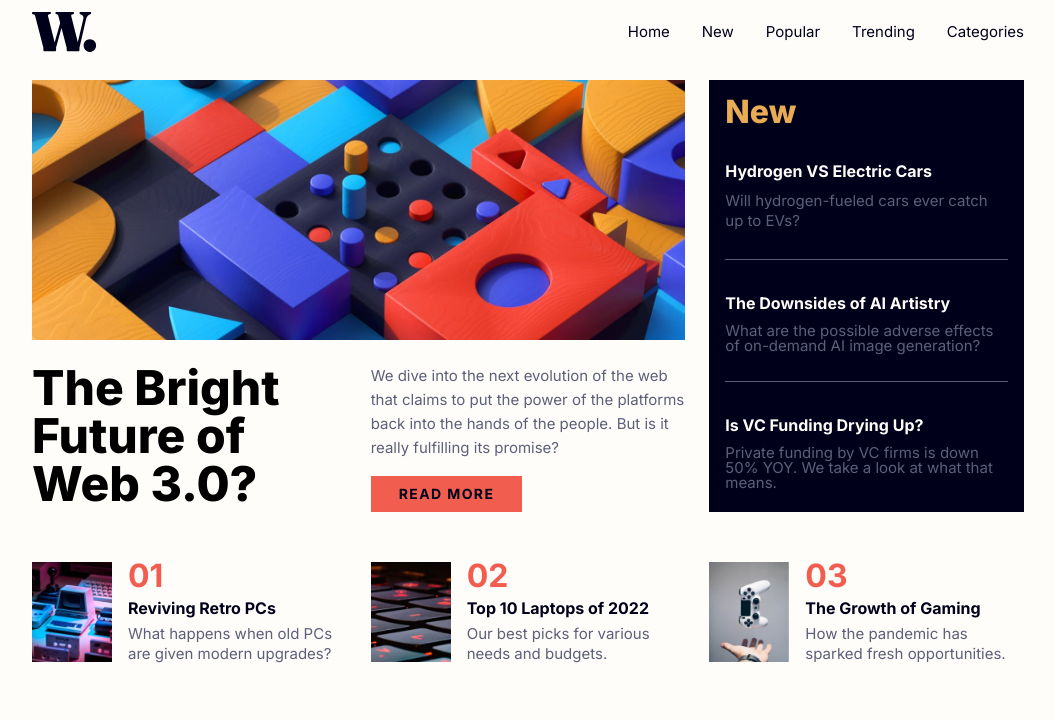
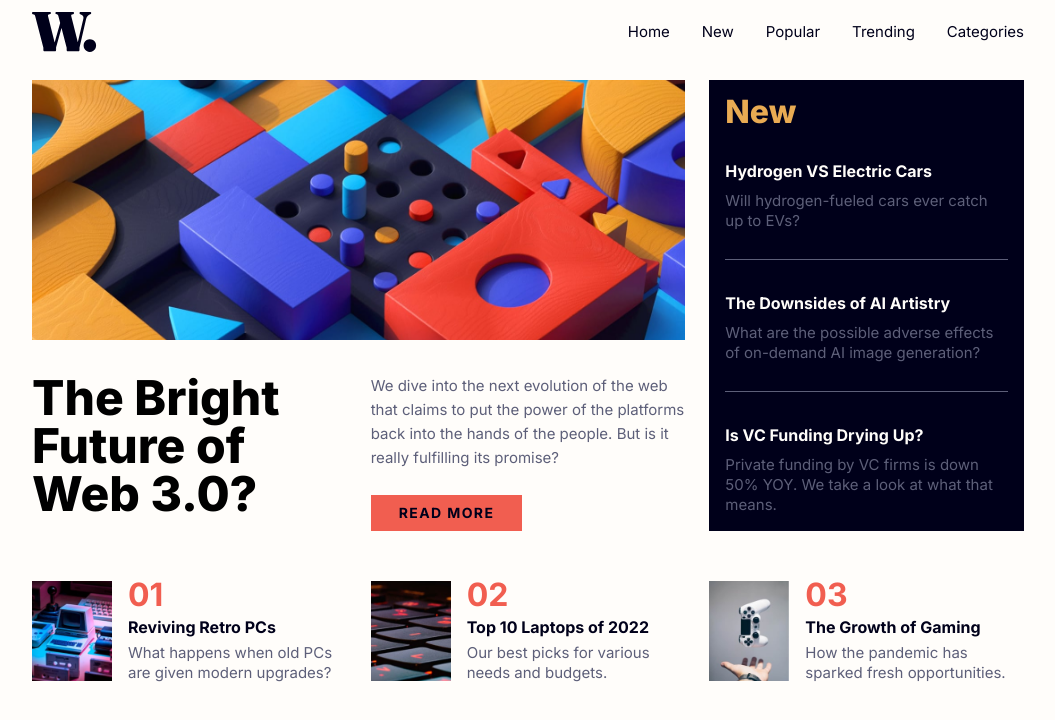
Before and after one commit to Randafrmn/NewsHomepage, a Next.js app: page / in a window 1280 px wide. Shown: the top 720 px of the page, without its empty margins (112-1167 px from the left). Built offline with nearby package versions, Linux system fonts and the light colour scheme.

Commit message:
fix issues

```diff
--- a/app/page.tsx
+++ b/app/page.tsx
@@ -79,7 +79,7 @@ export default function Home() {
               >
                 The Downsides of AI Artistry
               </motion.a>
-                <p className="pb-7">
+              <p className="pb-7 leading-5">
                 What are the possible adverse effects of on-demand AI image
                 generation?
               </p>
@@ -98,7 +98,7 @@ export default function Home() {
               >
                 Is VC Funding Drying Up?
               </motion.a>
-                <p>
+              <p className="leading-5">
                 Private funding by VC firms is down 50% YOY. We take a look at
                 what that means.
               </p>
@@ -113,11 +113,11 @@ export default function Home() {
           </div>
         </div>
         <div className="col-span-2 lg:col-auto">
-            <div className="grid grid-rows-[1fr_auto] gap-4 justify-between">
+          <div className="grid grid-rows-[1fr_auto] gap-4 justify-between h-full">
             <p className="leading-6">
-                We dive into the next evolution of the web that claims to put
-                the power of the platforms back into the hands of the people.
-                But is it really fulfilling its promise?
+              We dive into the next evolution of the web that claims to put the
+              power of the platforms back into the hands of the people. But is
+              it really fulfilling its promise?
             </p>
             <motion.button
               className="bg-softRed text-veryDarkBlue px-7 py-2 font-bold text-sm max-w-max inline-block tracking-widest"
```
Also changed, not shown: components/navbar.tsx (line endings or trailing spaces). Lines whose indentation alone changed are shown as unchanged.
